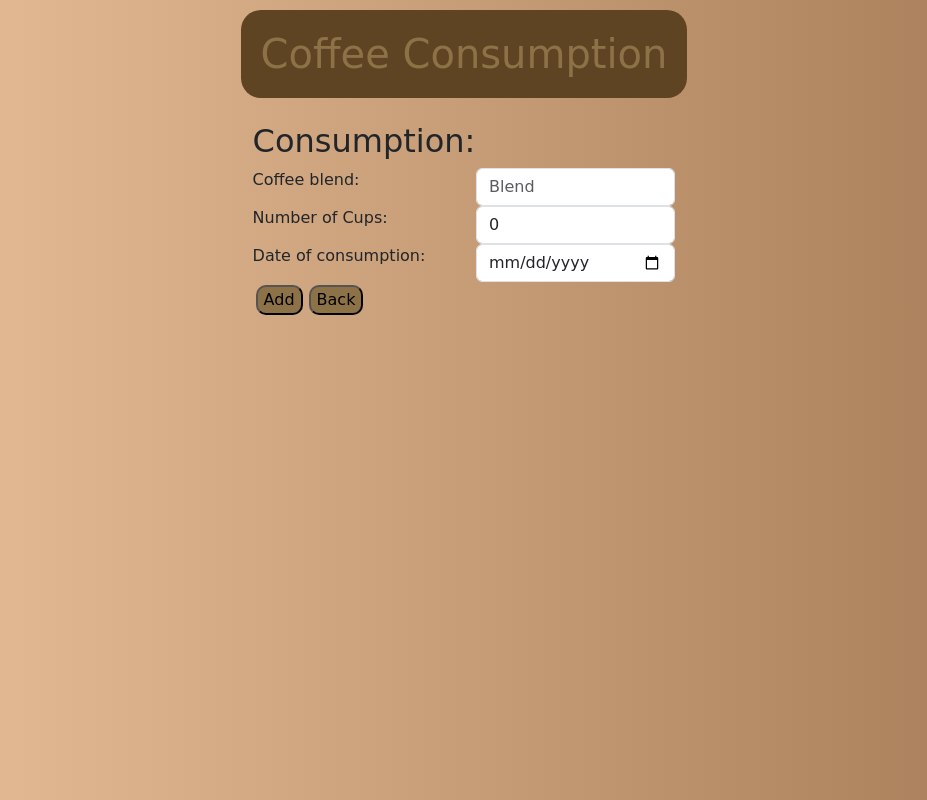
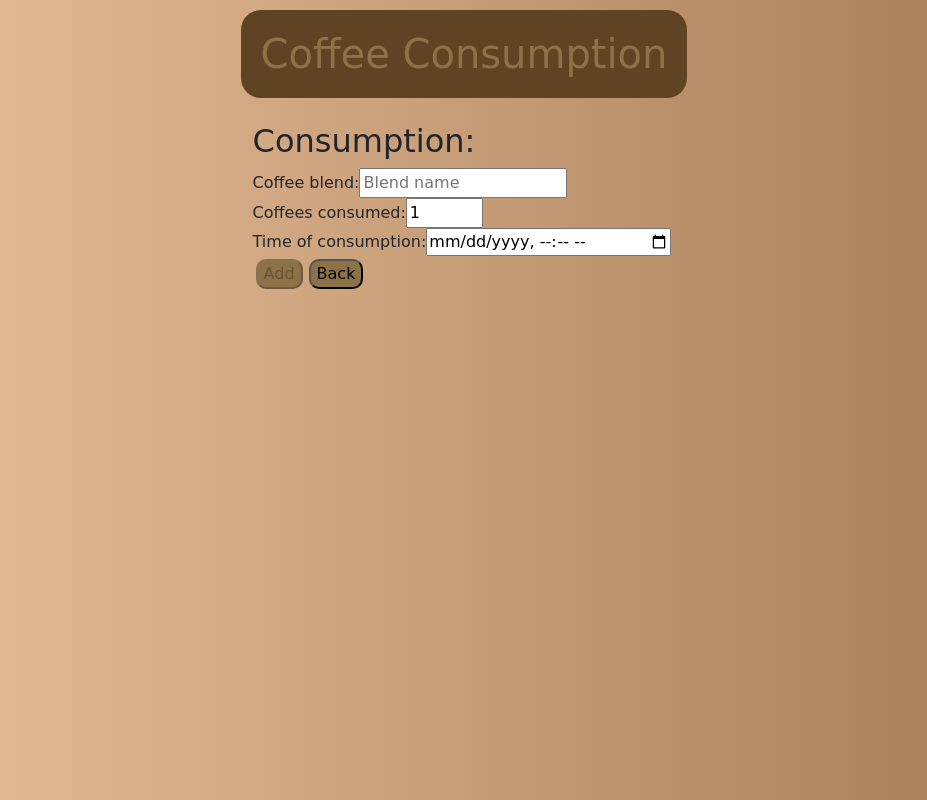
Before and after one commit to TheCSharpAcademy/CodeReviews.Angular.CoffeeTracker, an Angular app in the folder CoffeeTracker.Furiax/CoffeeTrackerUI/: page /add in a window 1280 px wide. Shown: the whole page, without its empty margins (176-1103 px from the left). Built offline with nearby package versions, Linux system fonts and the light colour scheme.

Commit message:
added validation to add coffee

```diff
--- a/CoffeeTracker.Furiax/CoffeeTrackerUI/src/app/add-coffee/add-coffee.component.html
+++ b/CoffeeTracker.Furiax/CoffeeTrackerUI/src/app/add-coffee/add-coffee.component.html
@@ -1,50 +1,30 @@
 <div class="container mt-4">
     <h2>Consumption:</h2>
-    <div class="row">
-        <div class="col-md-6">
-            <div class="form-group">
+    <form class="form" #coffeeform="ngForm" (ngSubmit)="save()">
+        <div>
+            <div>
                 <label for="coffee-blend">Coffee blend:</label>
+                <input id="coffee-blend" type="text" name="blend" [(ngModel)]="coffee.blend" placeholder="Blend name" required #blend="ngModel" />
             </div>
+            <div *ngIf="blend.invalid && (blend.dirty || blend.touched)" class="alert">
+                <div *ngIf="blend.errors?.['required']">Blend name is required.</div>
             </div>
-        <div class="col-md-6">
-            <div class="form-group">
-                <input id="coffee-blend" [(ngModel)]="coffee.blend" placeholder="Blend" class="form-control">
+            <div>
+                <label for="coffee-cups">Coffees consumed:</label>
+                <input id="coffee-cups" type="number" name="cups" [(ngModel)]="coffee.numberOfCups" value="1" required #cups="ngModel" min="1" max="10" />
             </div>
+            <div *ngIf="cups.invalid && (cups.dirty || cups.touched)" class="alert">
+                <div *ngIf="cups.errors?.['required']">Number of consumptions can't be empty.</div>
             </div>
+            <div>
+                <label for="coffee-time">Time of consumption:</label>
+                <input id="coffee-date" type="datetime-local" name="time" [(ngModel)]="coffee.time" required #time="ngModel" />
             </div>
-
-    <div class="row">
-        <div class="col-md-6">
-            <div class="form-group">
-                <label for="coffee-number">Number of Cups:</label>
+            <div *ngIf="time.invalid && (time.dirty || time.touched)" class="alert">
+                <div *ngIf="time.errors?.['required']">Date is required.</div>
             </div>
-        </div>
-        <div class="col-md-6">
-            <div class="form-group">
-                <input id="coffee-number" [(ngModel)]="coffee.numberOfCups" placeholder="Number of cups" class="form-control">
-            </div>
-        </div>
-    </div>
-
-    <div class="row">
-        <div class="col-md-6">
-            <div class="form-group">
-                <label for="coffee-time">Date of consumption:</label>
-            </div>
-        </div>
-        <div class="col-md-6">
-            <div class="form-group">
-                <input id="coffee-time" [(ngModel)]="coffee.time" type="date" class="form-control">
-            </div>
-        </div>
-    </div>
-
-    <div class="row">
-        <div class="col-md-12">
-            <div class="form-group">
-                <button type="button" (click)="save()">Add</button>
+            <button type="submit" [disabled]="coffeeform.invalid">Add</button>
             <button type="button" (click)="goBack()">Back</button>
         </div>
+    </form>
 </div>
-    </div>
-</div>
--- a/CoffeeTracker.Furiax/CoffeeTrackerUI/src/app/add-coffee/add-coffee.component.ts
+++ b/CoffeeTracker.Furiax/CoffeeTrackerUI/src/app/add-coffee/add-coffee.component.ts
@@ -1,7 +1,8 @@
-import { Component } from '@angular/core';
+import { Component, OnInit } from '@angular/core';
 import { Coffee } from '../coffee';
 import { CoffeeService } from '../coffeeService';
 import { Location } from '@angular/common';
+import { FormControl } from '@angular/forms';
 
 
 @Component({
@@ -9,11 +10,12 @@ import { Location } from '@angular/common';
   templateUrl: './add-coffee.component.html',
   styleUrl: './add-coffee.component.css'
 })
+
 export class AddCoffeeComponent {
   coffee: Coffee = {
     id: 0,
     blend: '',
-    numberOfCups: 0,
+    numberOfCups: 1,
     time: new Date()
   };
   constructor(private coffeeService: CoffeeService, private location: Location) { }
@@ -28,4 +30,5 @@ export class AddCoffeeComponent {
   goBack(): void {
     this.location.back();
   }
+
 }
```
Lines whose indentation alone changed are shown as unchanged.
